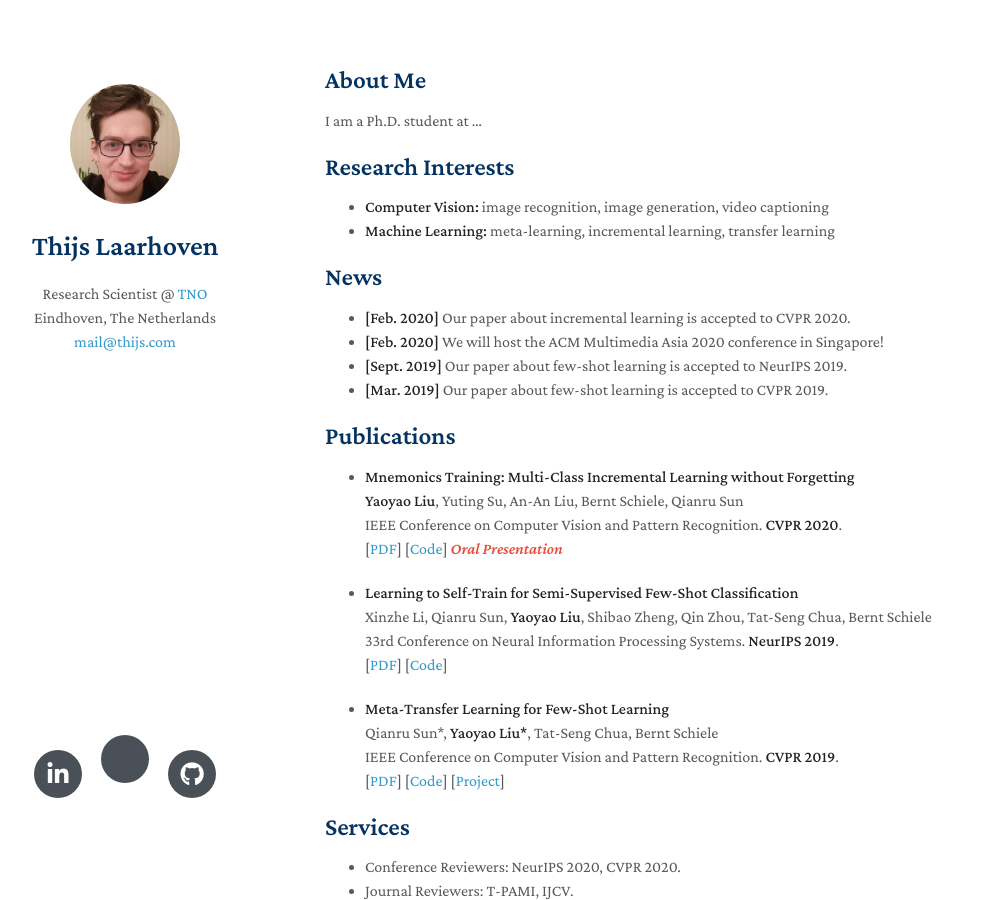
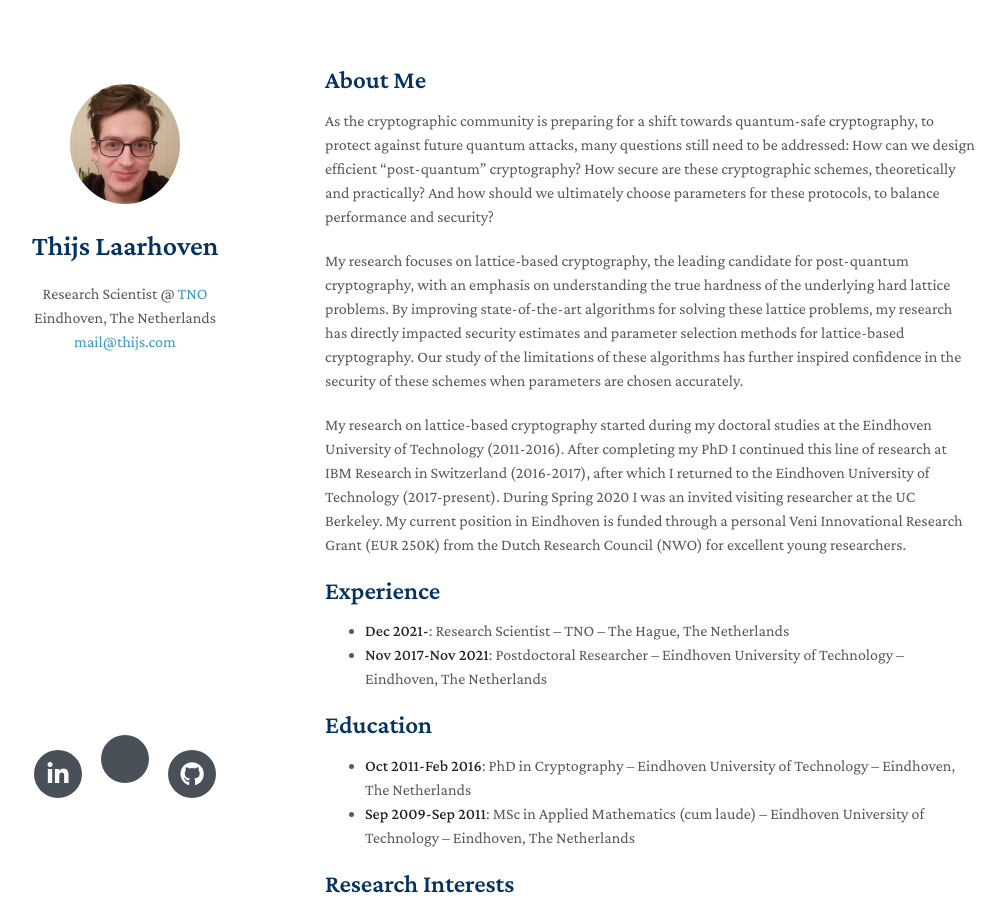
Before and after one commit to tmmlaarhoven/minimal-light, a Jekyll site: the page built from index.md, in a window 1280 px wide and 900 px high. Shown: the whole window, without its empty margins (145-1150 px from the left). Built offline with Jekyll 4.4.1, drawn with Linux system fonts in a browser that asks for light colours; nearby versions of some CDN libraries; a style sheet for code colours, icons or effects is not loaded; our own code applies the rules of GitHub Pages for plain Markdown files.

Commit message:
Update index.md

```diff
--- a/index.md
+++ b/index.md
@@ -4,7 +4,21 @@ layout: homepage
 
 ## About Me
 
-I am a Ph.D. student at ...
+As the cryptographic community is preparing for a shift towards quantum-safe cryptography, to protect against future quantum attacks, many questions still need to be addressed: How can we design efficient "post-quantum" cryptography? How secure are these cryptographic schemes, theoretically and practically? And how should we ultimately choose parameters for these protocols, to balance performance and security?
+
+My research focuses on lattice-based cryptography, the leading candidate for post-quantum cryptography, with an emphasis on understanding the true hardness of the underlying hard lattice problems. By improving state-of-the-art algorithms for solving these lattice problems, my research has directly impacted security estimates and parameter selection methods for lattice-based cryptography. Our study of the limitations of these algorithms has further inspired confidence in the security of these schemes when parameters are chosen accurately.
+
+My research on lattice-based cryptography started during my doctoral studies at the Eindhoven University of Technology (2011-2016). After completing my PhD I continued this line of research at IBM Research in Switzerland (2016-2017), after which I returned to the Eindhoven University of Technology (2017-present). During Spring 2020 I was an invited visiting researcher at the UC Berkeley. My current position in Eindhoven is funded through a personal Veni Innovational Research Grant (EUR 250K) from the Dutch Research Council (NWO) for excellent young researchers.
+
+## Experience
+
+- **Dec 2021-**: Research Scientist -- TNO -- The Hague, The Netherlands
+- **Nov 2017-Nov 2021**: Postdoctoral Researcher -- Eindhoven University of Technology -- Eindhoven, The Netherlands
+
+## Education
+
+- **Oct 2011-Feb 2016**: PhD in Cryptography -- Eindhoven University of Technology -- Eindhoven, The Netherlands
+- **Sep 2009-Sep 2011**: MSc in Applied Mathematics (cum laude) -- Eindhoven University of Technology -- Eindhoven, The Netherlands
 
 ## Research Interests
 
```
